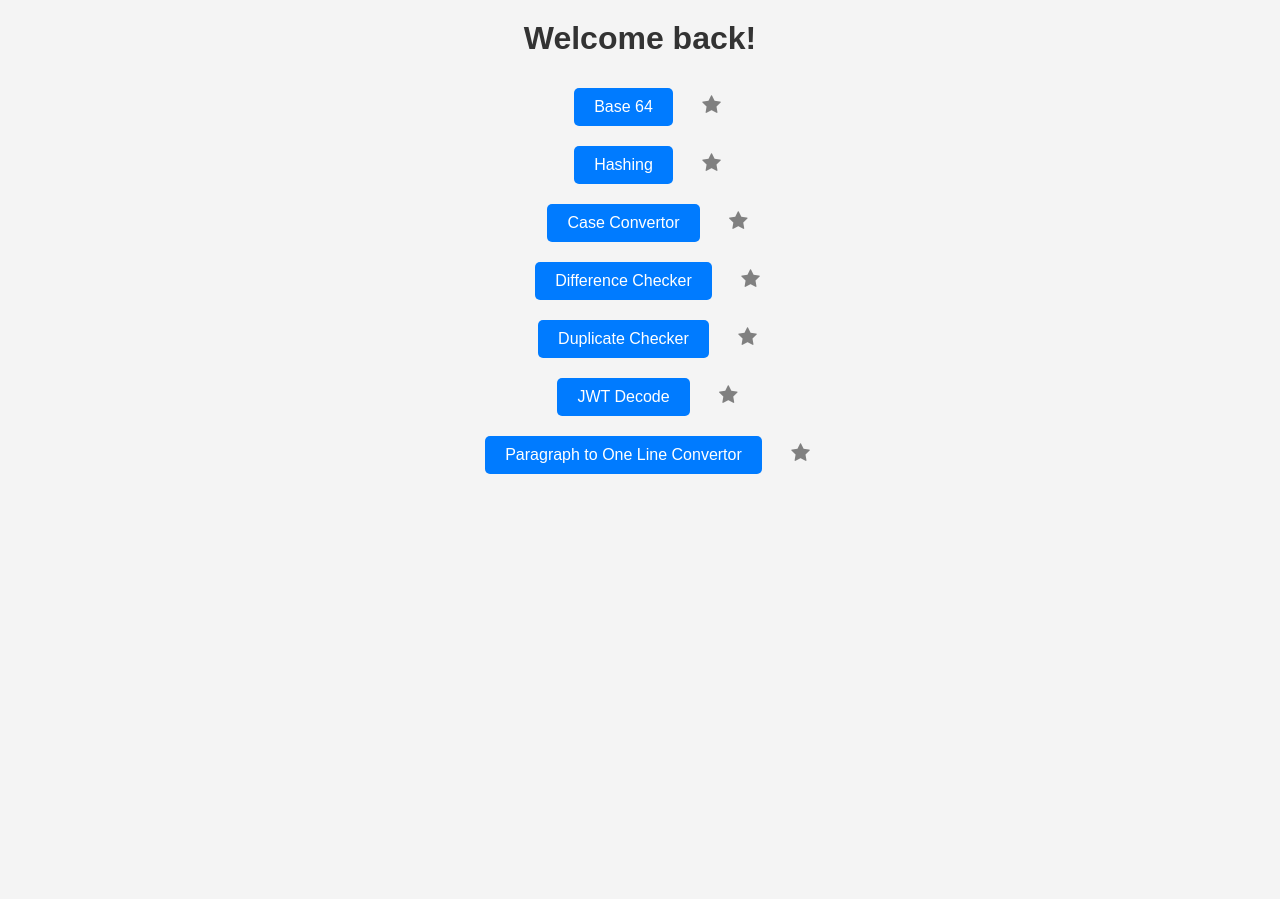
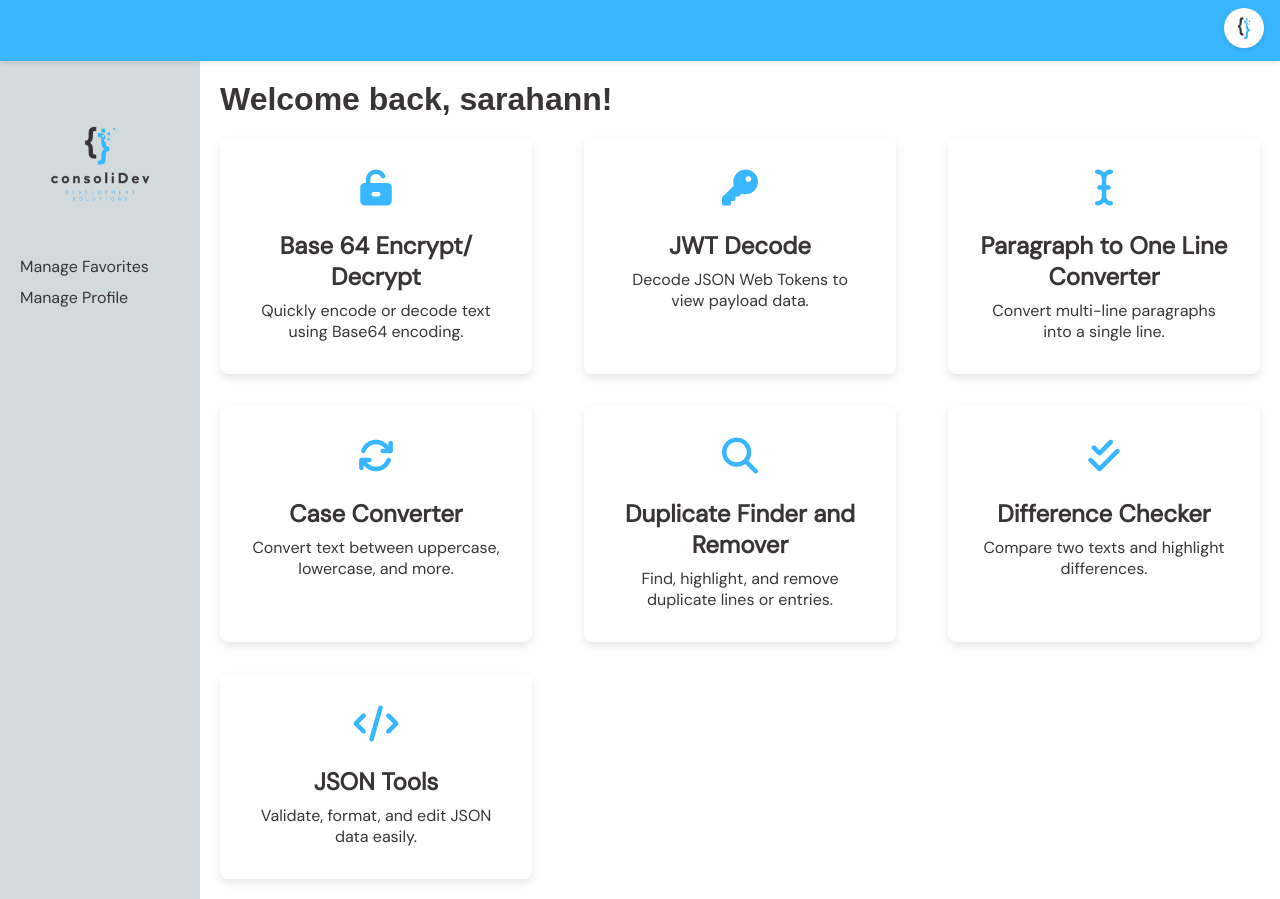
Before and after one commit to MR-VL/Consolidev, a PHP site: page /Main.php in a window 1280 px wide. Before the commit the page ends 474 px from the top, so only its background shows below. Run offline with PHP 8.4, Linux system fonts and the light colour scheme; a user stored in the database is signed in; some libraries are stand-ins or nearby versions; some web fonts are replaced.

Commit message:
add main styling back

```diff
--- a/Main.php
+++ b/Main.php
@@ -1,144 +1,81 @@
 <?php
 require_once "init.php";
 session_start();
+include 'header.php';
+
 if (!isset($_SESSION['username'])) {
     header('Location: login.php');
+} else {
+    $username = $_SESSION['username'];
 }
+
 ?>
 
 <!DOCTYPE html>
 <html lang="en">
 <head>
-    <meta charset="UTF-8">
+    <title>Consolidev | Home</title>
     <meta name="viewport" content="width=device-width, initial-scale=1"/>
-    <title>Consolidev | Home</title>
-
-    <!-- icon library -->
-    <link rel="stylesheet" href="https://cdnjs.cloudflare.com/ajax/libs/font-awesome/4.7.0/css/font-awesome.min.css">
-
-    <!-- CSS -->
-    <style>
-        body {
-            font-family: Arial, sans-serif;
-            margin: 0;
-            padding: 0;
-            background-color: #f4f4f4;
-        }
-
-        h1 {
-            text-align: center;
-            margin-top: 20px;
-            color: #333;
-        }
-
-        .btn {
-            padding: 10px 20px;
-            display: inline-block;
-            margin: 10px 0;
-            background-color: #007bff;
-            color: white;
-            text-decoration: none;
-            border-radius: 5px;
-            font-size: 16px;
-        }
-
-        .btn:hover {
-            background-color: #0056b3;
-        }
-
-        .star {
-            cursor: pointer;
-            color: gray; /* default to empty star color */
-            margin-left: 10px;
-            font-size: 20px;
-        }
-
-        .star.checked {
-            color: gold; /* filled star color */
-        }
-
-        /* spacing between links and stars */
-        .tools-list {
-            margin: 20px auto;
-            text-align: center;
-        }
-
-        .tools-list a {
-            display: inline-block;
-            margin: 10px 15px;
-            text-decoration: none;
-        }
-    </style>
-
+    <link rel="stylesheet" href="CSS/styles.css">
+    <link rel="stylesheet" href="CSS/Main.css">
+    <script src="https://kit.fontawesome.com/d0af7889fc.js" crossorigin="anonymous"></script>
 </head>
 <body>
 
-<h1>Welcome back!</h1>
+<div class="landing-container">
+    <!--Sidebar with logo and links-->
+    <aside class="sidebar">
+        <img src="pics/consoliDev logo no bg.png" alt="consoliDev Logo" class="logo">
+        <ul class="sidebar-links">
+            <li><a href="manageFavorites.php">Manage Favorites</a></li>
+            <li><a href="profile.php">Manage Profile</a></li>
+        </ul>
+    </aside>
 
-<div class="tools-list">
-    <div>
-        <a href="base64.php" class="btn">Base 64</a>
-        <span class="fa fa-star star"></span>
-    </div>
-    <div>
-        <a href="hashing.php" class="btn">Hashing</a>
-        <span class="fa fa-star star"></span>
-    </div>
-    <div>
-        <a href="caseconvertor.php" class="btn">Case Convertor</a>
-        <span class="fa fa-star star"></span>
-    </div>
-    <div>
-        <a href="differencechecker.php" class="btn">Difference Checker</a>
-        <span class="fa fa-star star"></span>
-    </div>
-    <div>
-        <a href="duplicates.php" class="btn">Duplicate Checker</a>
-        <span class="fa fa-star star"></span>
-    </div>
-    <div>
-        <a href="JWT.php" class="btn">JWT Decode</a>
-        <span class="fa fa-star star"></span>
-    </div>
-    <div>
-        <a href="paragraphtooneline.php" class="btn">Paragraph to One Line Convertor</a>
-        <span class="fa fa-star star"></span>
+    <!-- Main welcome section -->
+    <div class="welcome-section">
+        <h1 class="welcome-title">Welcome back, <?php echo htmlspecialchars($username ?? 'User'); ?>!</h1>
+
+        <!-- Tool cards section-->
+        <div class="tool-cards">
+            <a href="base64.php" class="tool-card">
+                <i class="fa-solid fa-unlock-keyhole"></i>
+                <h3>Base 64 Encrypt/ Decrypt</h3>
+                <p>Quickly encode or decode text using Base64 encoding.</p>
+            </a>
+            <a href="JWT.php" class="tool-card">
+                <i class="fa-solid fa-key"></i>
+                <h3>JWT Decode</h3>
+                <p>Decode JSON Web Tokens to view payload data.</p>
+            </a>
+            <a href="paragraphtooneline.php" class="tool-card">
+                <i class="fa-solid fa-i-cursor"></i>
+                <h3>Paragraph to One Line Converter</h3>
+                <p>Convert multi-line paragraphs into a single line.</p>
+            </a>
+            <a href="caseconverter.php" class="tool-card">
+                <i class="fa-solid fa-arrows-rotate"></i>
+                <h3>Case Converter</h3>
+                <p>Convert text between uppercase, lowercase, and more.</p>
+            </a>
+            <a href="duplicates.php" class="tool-card">
+                <i class="fa-solid fa-magnifying-glass"></i>
+                <h3>Duplicate Finder and Remover</h3>
+                <p>Find, highlight, and remove duplicate lines or entries.</p>
+            </a>
+            <a href="differencechecker.php" class="tool-card">
+                <i class="fa-solid fa-check-double"></i>
+                <h3>Difference Checker</h3>
+                <p>Compare two texts and highlight differences.</p>
+            </a>
+            <a href="Json.php" class="tool-card">
+                <i class="fa-solid fa-code"></i>
+                <h3>JSON Tools</h3>
+                <p>Validate, format, and edit JSON data easily.</p>
+            </a>
+        </div>
     </div>
 </div>
 
-<script>
-    // Adding an event listener for all the stars
-    document.querySelectorAll('.star').forEach((star, index) => {
-        // if the user has favorited the tool when the page loads
-        if (localStorage.getItem(`tool_${index+1}_favorite`) === 'true') {
-            star.classList.add('checked');  // fill the star in
-        }
-
-        // click event to toggle the favorite status
-        star.addEventListener('click', function() {
-            // toggles filled/empty star class
-            star.classList.toggle('checked');
-
-            // local storage to remember the favorite status
-            localStorage.setItem(`tool_${index+1}_favorite`, star.classList.contains('checked') ? 'true' : 'false');
-
-            // AJAX request to update the favorite status in the database
-            var toolId = index + 1; // tool ID matches the index (you can modify this logic)
-            var isFavorite = star.classList.contains('checked') ? 1 : 0;
-
-            // AJAX request to update the favorite status in the database
-            var xhr = new XMLHttpRequest();
-            xhr.open('POST', 'favorites.php', true);
-            xhr.setRequestHeader('Content-Type', 'application/x-www-form-urlencoded');
-            xhr.onreadystatechange = function() {
-                if (xhr.readyState == 4 && xhr.status == 200) {
-                    console.log(xhr.responseText);  // success or failure handling
-                }
-            };
-            xhr.send('tool_id=' + toolId + '&is_favorite=' + isFavorite);
-        });
-    });
-</script>
-
 </body>
 </html>
```
